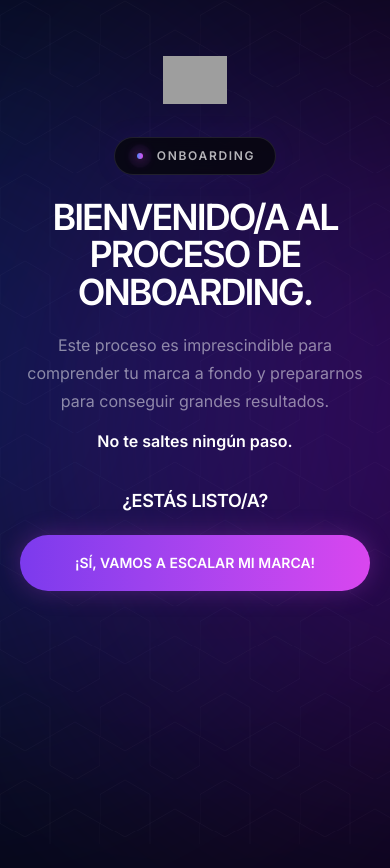
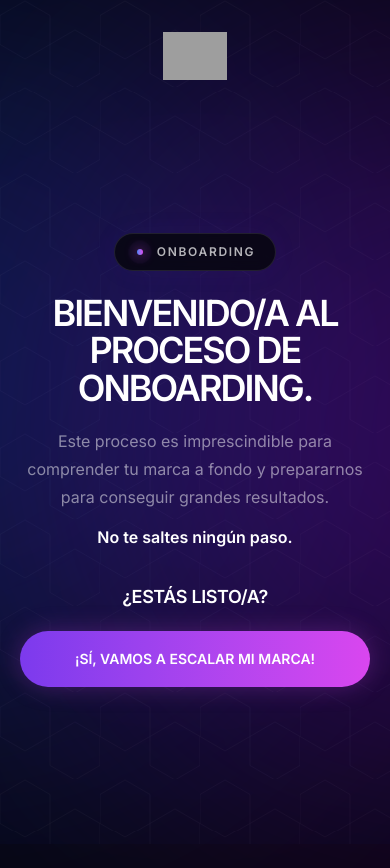
Before and after one commit to MaikelScalate/scalatelab, a Next.js app: page /onboarding-comienza in a window 390 px wide. After the commit the page ends 844 px from the top, so only its background shows below. Built offline with nearby package versions, Linux system fonts and the light colour scheme; grey boxes are pictures that could not be loaded.

Commit message:
Mejorar diseño

```diff
--- a/app/onboarding-comienza/page.tsx
+++ b/app/onboarding-comienza/page.tsx
@@ -19,7 +19,7 @@ export default function OnboardingComienza() {
           w-full
           justify-center
           px-5
-          pt-12
+          pt-6
           sm:pt-8
           lg:pt-10
         "
@@ -72,9 +72,7 @@ export default function OnboardingComienza() {
     mx-auto
     w-full
     max-w-4xl
-    -translate-y-30
     text-center
-    sm:-translate-y-10
   "
 >
 
```
